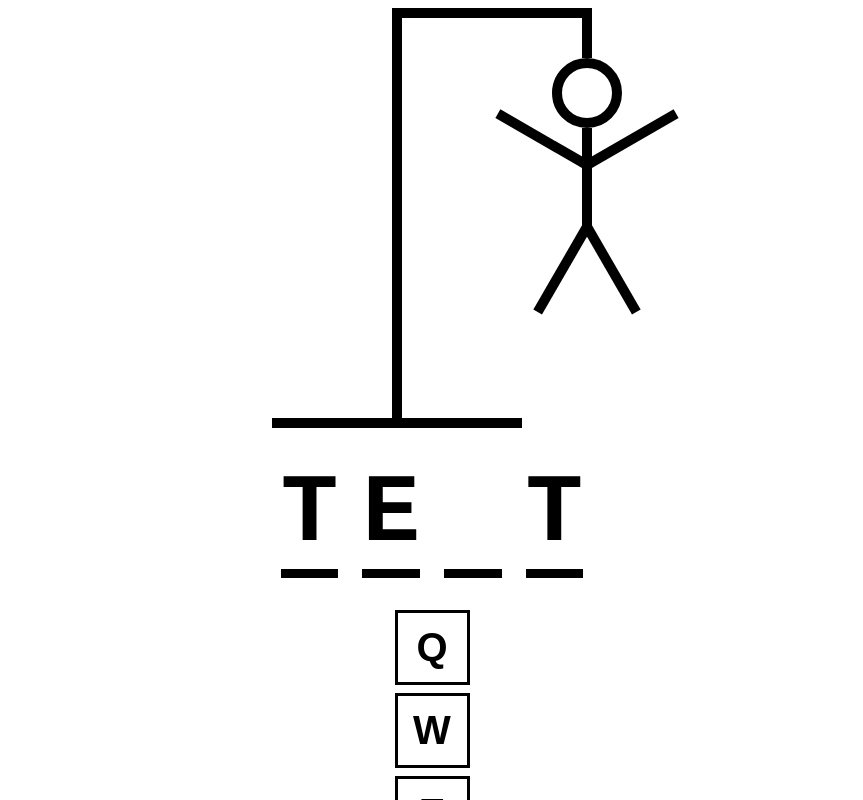
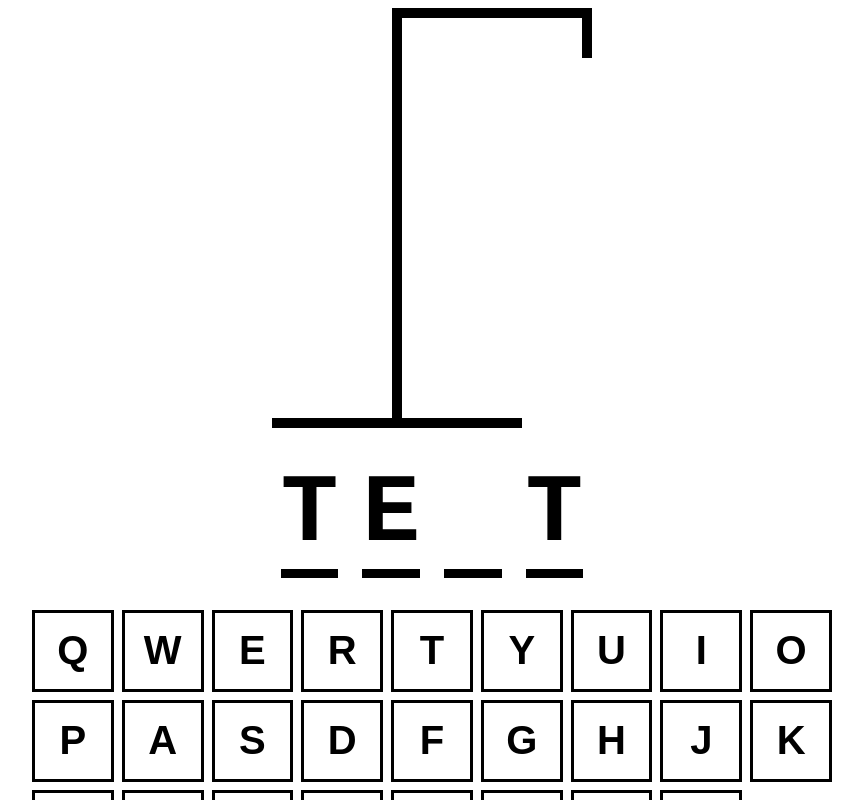
Before and after one commit to ajzal-byte/hangman-typescript, a React (Vite) app: page / in a window 1280 px wide. Shown: the top 800 px of the page, without its empty margins (208-1071 px from the left). Built offline with nearby package versions, Linux system fonts and the light colour scheme; the HTML template or start-up script is replaced by a standard one.

Commit message:
drawing comp logic added

```diff
--- a/src/App.tsx
+++ b/src/App.tsx
@@ -7,6 +7,8 @@
     return words[Math.floor(Math.random() * words.length)];
   });
   const [guessedLetters, setGuessedLetters] = useState<string[]>([]);
+
+  const incorrectLetters = guessedLetters.filter(letter => !wordToGuess.includes(letter))
   return (
     <div
       style={{
@@ -18,9 +20,11 @@
         alignItems: "center",
       }}
     >
-      <HangmanDrawing />
+      <HangmanDrawing numberOfGuesses={incorrectLetters.length} />
       <HangmanWord />
-      <Keyboard />
+      <div style={{ alignSelf: "stretch" }}>
+        <Keyboard />
+      </div>
     </div>
   );
 };
--- a/src/components/HangmanDrawing.tsx
+++ b/src/components/HangmanDrawing.tsx
@@ -7,15 +7,16 @@
   LEFT_LEG,
 } from "./BodyParts";
 
-const HangmanDrawing = () => {
+const BODY_PARTS = [HEAD, BODY, RIGHT_ARM, LEFT_ARM, RIGHT_LEG, LEFT_LEG];
+
+type HangmanDrawingProps = {
+  numberOfGuesses: number;
+};
+
+const HangmanDrawing = ({ numberOfGuesses }: HangmanDrawingProps) => {
   return (
     <div style={{ position: "relative" }}>
-      {HEAD}
-      {BODY}
-      {RIGHT_ARM}
-      {LEFT_ARM}
-      {RIGHT_LEG}
-      {LEFT_LEG}
+      {BODY_PARTS.slice(0, numberOfGuesses)}
       <div
         style={{
           height: "50px",
```
